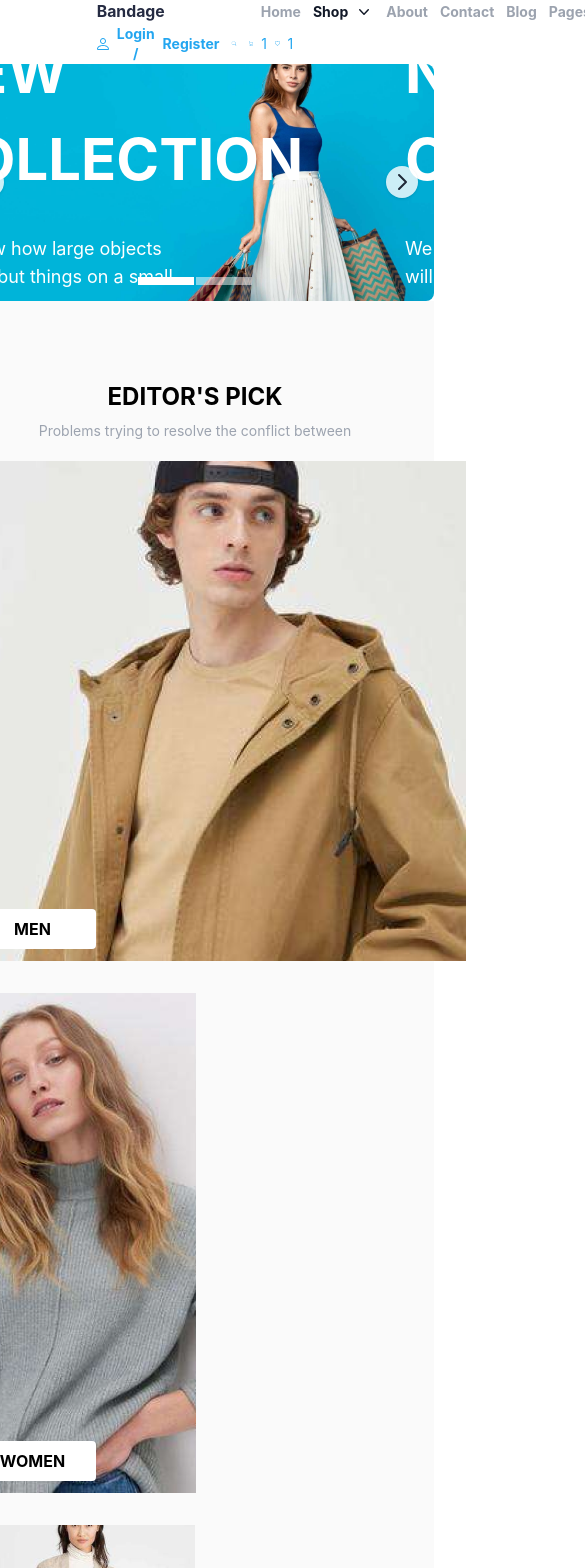
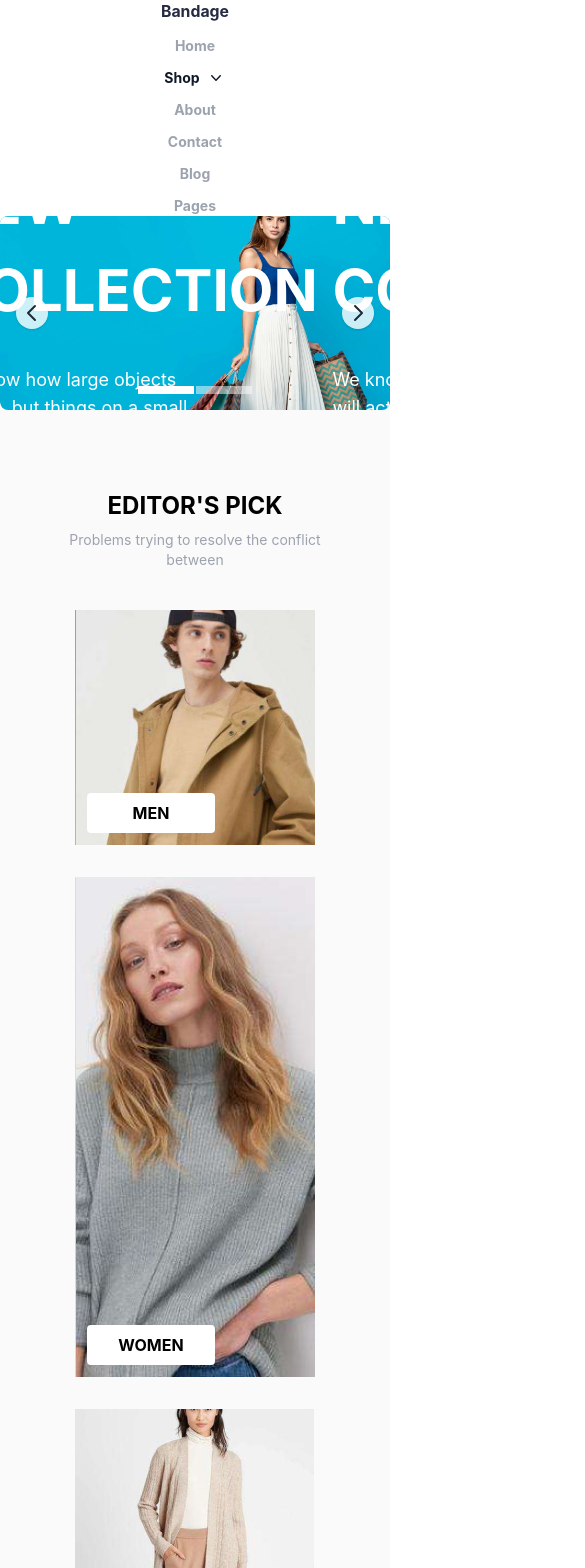
Before and after one commit to deryaAkan/e-commerce, a React (Create React App) app: page / in a window 390 px wide. Shown: the top 1568 px of the page, 585 px wide, since content can reach past the window. Built offline with nearby package versions, Linux system fonts and the light colour scheme.

Commit message:
Home Page responsive (except sliders)

```diff
--- a/src/Components/Dropdown.js
+++ b/src/Components/Dropdown.js
@@ -14,7 +14,7 @@ export default function Dropdown() {
 
   return (
     <>
-      <div className="relative flex  gap-3" onBlur={closeMenu}>
+      <div className="relative flex gap-3 sm:flex-col" onBlur={closeMenu}>
         <Link to="/">Home</Link>
         <div className="relative flex text-left">
           <Link to="/products">
--- a/src/Components/FeaturedPostsCard.js
+++ b/src/Components/FeaturedPostsCard.js
@@ -38,20 +38,25 @@ const featuredCardInfo = [
     commentInfo: "Comments",
     learnMore: "Learn More",
   },
-
-]
+];
 
 function FeaturedCard() {
   return (
     <>
-
-      <div className="flex w-4/5 gap-3 justify-center">
+      <div className="flex w-4/5 gap-3 justify-center sm:w-full flex-wrap">
         {featuredCardInfo.map((item, index) => (
-          <div key={index} className="max-w-xs bg-[#FAFAFA] shadow-md overflow-hidden">
+          <div
+            key={index}
+            className="max-w-xs bg-[#FAFAFA] shadow-md overflow-hidden"
+          >
             <img className="w-full h-auto" src={item.img} alt="Product" />
-            <p className="text-sm flex gap-2 text-black font-base">{item.links}</p>
+            <p className="text-sm flex gap-2 text-black font-base">
+              {item.links}
+            </p>
             <div className="p-4">
-              <p className="text-xl text-left text-gray-700 font-semibold mb-2">{item.title}</p>
+              <p className="text-xl text-left text-gray-700 font-semibold mb-2">
+                {item.title}
+              </p>
               <div className="flex items-center justify-between">
                 <div className="flex items-center space-x-2">
                   <img src={item.dateIcon} alt="Date" />
--- a/src/Components/Navbar.js
+++ b/src/Components/Navbar.js
@@ -8,13 +8,13 @@ export default function Navbar() {
   return (
     <>
       <div className="flex w-3/4 px-12 justify-around flex-wrap">
-        <div className="text-[#252B42] flex items-center flex-grow gap-24">
+        <div className="text-[#252B42] flex items-center flex-grow gap-24 sm:flex-col sm:gap-3">
           <h3 className="font-2xl font-bold">Bandage</h3>
           <nav className="flex text-sm font-bold text-gray-400">
             <Dropdown />
           </nav>
         </div>
-        <div className="text-[#23A6F0] text-sm flex items-center gap-2 flex-grow justify-end">
+        <div className="text-[#23A6F0] text-sm flex items-center gap-2 flex-grow justify-end sm:hidden">
           <img src={loginSvg} />
           <a className="font-bold" href="#">
             Login /
--- a/src/Layouts/Footer.js
+++ b/src/Layouts/Footer.js
@@ -40,27 +40,27 @@ const footerInfo = [
 export default function Footer() {
   return (
     <>
-      <div className="flex w-full flex-col items-center px-24 justify-center bg-white">
-        <div className="flex w-4/5 justify-between flex-wrap items-center py-5">
-          <div className="text-[#252B42] flex items-center gap-24">
+      <div className="flex w-full flex-col items-center px-24 justify-center bg-white sm:justify-center sm:p-0">
+        <div className="flex w-4/5 justify-between flex-wrap items-center py-5 sm:gap-3">
+          <div className="text-[#252B42] flex items-center gap-24 sm:w-full">
             <h3 className="text-2xl font-bold">Bandage</h3>
           </div>
           <hr />
-          <div className="flex gap-2">
+          <div className="flex gap-2 sm:w-full">
             <FontAwesomeIcon icon={faInstagram} style={{ color: "#23A6F0" }} />
             <FontAwesomeIcon icon={faFacebook} style={{ color: "#23A6F0" }} />
             <FontAwesomeIcon icon={faTwitter} style={{ color: "#23A6F0" }} />
           </div>
         </div>
-        <div className="flex justify-start w-4/5 py-5">
-          <div className="flex basis-2/3">
+        <div className="flex justify-start w-4/5 py-5 flex-wrap sm:gap-5">
+          <div className="flex basis-2/3 sm:flex-wrap sm:gap-5">
             {footerInfo.map((info, index) => (
               <div
                 key={index}
-                className="w-full flex flex-col relative text-black text-left gap-y-2"
+                className="w-full flex flex-col relative text-black text-left gap-y-2  sm:gap-2"
               >
                 <h2 className="text-base font-bold">{info.title}</h2>
-                <ul className="text-sm font-bold text-[#737373]">
+                <ul className="text-sm font-bold text-[#737373] sm:gap-2">
                   <li>
                     <a href="#">{info.one}</a>
                   </li>
--- a/src/Layouts/Header.js
+++ b/src/Layouts/Header.js
@@ -20,7 +20,7 @@ export default function Header() {
       ) : (
         <header className="CommonThings w-full flex flex-col">
           <div className="flex w-full px-16 bg-[#252B42] justify-center">
-            <div className="flex w-3/4 justify-between flex-wrap sm:hidden pt-3 pb-3">
+            <div className="flex w-3/4 justify-between flex-wrap pt-3 pb-3 sm:hidden">
               <div className="flex gap-2">
                 <div className="flex items-center text-sm font-bold gap-2">
                   <FontAwesomeIcon
--- a/src/Pages/Home.js
+++ b/src/Pages/Home.js
@@ -60,8 +60,8 @@ export default function Header() {
   }));
 
   return (
-    <main className="CommonThings">
-      <div className="flex flex-col">
+    <main className="sm:w-full">
+      <div className="flex flex-col sm:w-full ">
         <Slider className="bg-black xl:hidden" slides={slides1} />
         <section className="CommonThings flex flex-wrap gap-5 flex-col bg-[#FAFAFA] py-20">
           <div className="flex flex-col gap-2 w-4/5 flex-wrap">
@@ -70,10 +70,10 @@ export default function Header() {
               Problems trying to resolve the conflict between
             </p>
           </div>
-          <div className="flex gap-8 flex-wrap text-base">
-            <div className="flex-shrink-0 relative">
+          <div className="flex gap-8 flex-wrap text-base sm:justify-center sm:py-5">
+            <div className="flex-shrink-0 relative sm:w-[240px]">
               <img src={EditorsPick1} />
-              <div className="absolute bottom-0 left-0 w-2/3 pl-3 pb-3 flex items-center ">
+              <div className="absolute bottom-0 left-0 w-2/3 pl-3 pb-3 flex items-center">
                 <button className="bg-white hover:bg-gray-100 w-32 text-black font-bold py-2 px-4 rounded">
                   MEN
                 </button>
@@ -81,7 +81,7 @@ export default function Header() {
             </div>
             <div className="flex-shrink-0 relative">
               <img src={EditorsPick2} />
-              <div className="absolute bottom-0 left-0 w-2/3 pl-3 pb-3 flex items-center ">
+              <div className="absolute bottom-0 left-0 w-2/3 pl-3 pb-3 flex items-center">
                 <button className="bg-white hover:bg-gray-100 w-32 text-black font-bold py-2 px-4 rounded">
                   WOMEN
                 </button>
@@ -137,20 +137,20 @@ export default function Header() {
         <div className="flex flex-col">
           <Slider className="bg-[#23856D] items-end" slides={slides2} />
           <section className="CommonThings flex flex-wrap gap-5 flex-col bg-[#FAFAFA]">
-            <div className="flex justify-center gap-2 w-4/5">
+            <div className="flex justify-center sm:flex-wrap gap-2 w-4/5">
               <img src={HomePageHero3} />
-              <div className="text-black flex flex-col gap-3 justify-center items-start">
+              <div className="text-black flex flex-col gap-3 text-left justify-center items-start sm:w-full sm:items-center sm:text-center">
                 <h5 className="text-base font-bold text-gray-400">
                   SUMMER 2020
                 </h5>
-                <h2 className="text-[40px] text-left font-bold">
+                <h2 className="text-[40px] font-bold">
                   Part of the Neural Universe
                 </h2>
-                <h4 className="text-left w-2/3 text-[#737373] font-normal">
+                <h4 className="w-2/3 text-[#737373] font-normal sm:w-full">
                   We know how large objects will act, but things on a small
                   scale.
                 </h4>
-                <div className="flex gap-2">
+                <div className="flex gap-2 flex-wrap sm:justify-center">
                   <button className="bg-[#2DC071] text-sm w-[171px] hover:bg-green-400 text-white font-bold py-2 px-4 rounded">
                     BUY NOW
                   </button>
@@ -162,9 +162,9 @@ export default function Header() {
             </div>
           </section>
           <section className="CommonThings flex flex-col w-full justify-center py-20">
-            <div className="flex flex-col gap-2 w-4/5 items-center flex-wrap py-5">
+            <div className="flex flex-col gap-2 w-4/5 items-center flex-wrap py-5 sm:w-full">
               <h2 className="font-bold text-[40px] text-black">
-                Featured Posts
+                Featured Products
               </h2>
               <p className="font-normal text-sm text-gray-400">
                 Problems trying to resolve the conflict between the two major
```
Lines whose indentation alone changed are shown as unchanged.
